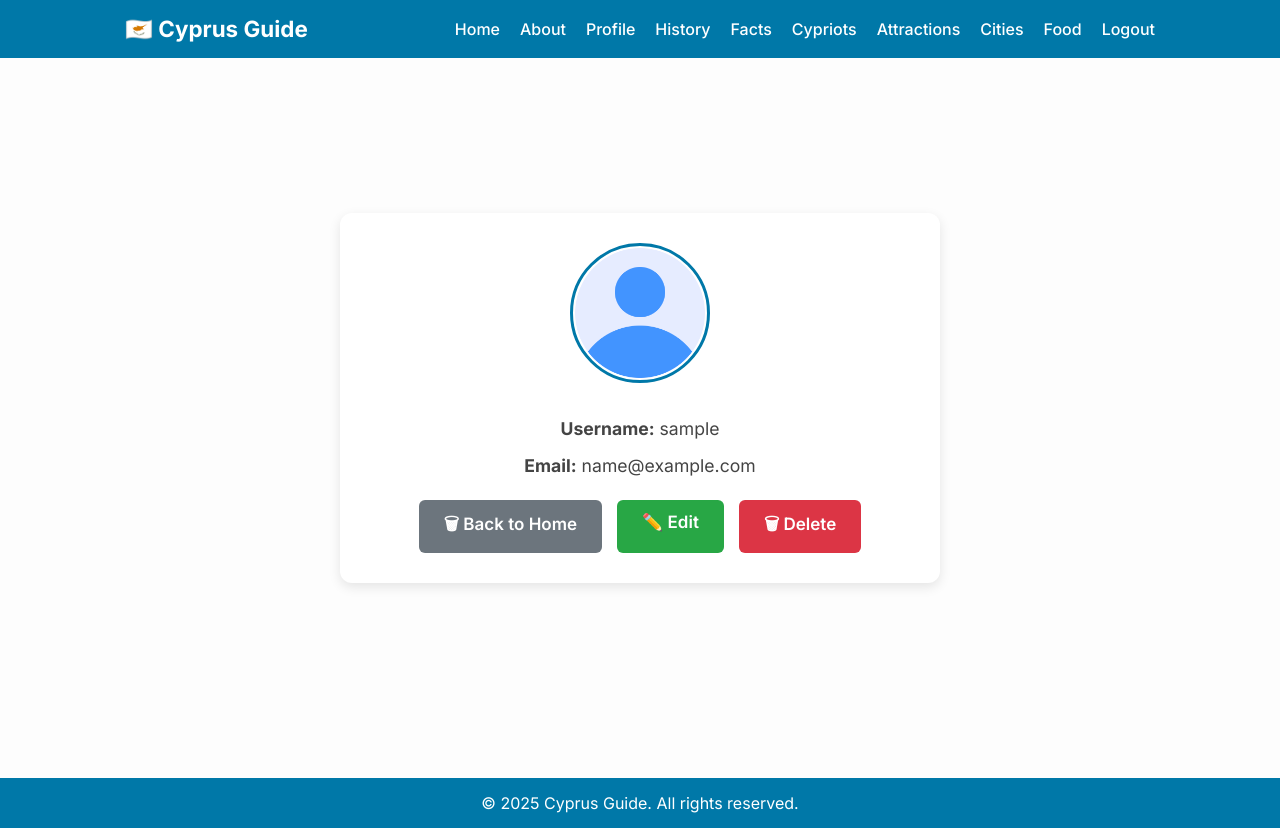
After one commit to KIRILL100-10/cyprus_site, a Django app: page /users/profile/ in a window 1280 px wide. The commit adds this page. Run offline with Django 5.2, Linux system fonts and the light colour scheme; the visitor is signed in with stand-in values (Sample User, id 1).

Commit message:
Added profile URLs, created profile templates, implemented Bootstrap-like button styles, and fixed numerous template and style bugs

```diff
--- a/cyprus_site/main/static/css/style.css
+++ b/cyprus_site/main/static/css/style.css
@@ -33,22 +33,6 @@ section {
 h1, h2, h3 {
     margin-bottom: 20px;
     font-weight: 700;
-}
-
-.btn {
-    background: #ffde59;
-    color: #333;
-    margin-top: 15px;
-    padding: 12px 25px;
-    border-radius: 5px;
-    text-decoration: none;
-    font-weight: bold;
-    transition: background 0.3s;
-    display: inline-block;
-}
-
-.btn:hover {
-    background: #ffc107;
 }
 
 header {
@@ -158,34 +142,85 @@ footer {
     margin-top: 40px;
 }
 
-.btn_home {
-    background: #ffde59;
-    color: #333;
-    margin-top: 15px;
+.btn {
+    font-size: 17px;
     padding: 12px 25px;
-    border-radius: 5px;
+    border-radius: 6px;
     text-decoration: none;
-    font-weight: bold;
-    transition: background 0.3s;
+    font-weight: 600;
     display: inline-block;
-}
-
-
-.btn_authentication {
-    width: 100%;
-    padding: 12px;
-    background: #0078a8;
-    color: white;
+    transition: background 0.3s, transform 0.1s;
+    cursor: pointer;
     border: none;
-    border-radius: 6px;
-    font-size: 1em;
-    font-weight: 600;
-    cursor: pointer;
-    transition: background 0.2s;
 }
 
 .btn:hover {
-    background: #005f84;
+    transform: translateY(-2px);
+}
+
+.btn-primary {
+    background: #007bff;
+    color: #fff;
+}
+.btn-primary:hover {
+    background: #0069d9;
+}
+
+.btn-secondary {
+    background: #6c757d;
+    color: #fff;
+}
+.btn-secondary:hover {
+    background: #5a6268;
+}
+
+.btn-success {
+    background: #28a745;
+    color: #fff;
+}
+.btn-success:hover {
+    background: #218838;
+}
+
+.btn-danger {
+    background: #dc3545;
+    color: #fff;
+}
+.btn-danger:hover {
+    background: #c82333;
+}
+
+.btn-warning {
+    background: #ffc107;
+    color: #212529;
+}
+.btn-warning:hover {
+    background: #e0a800;
+}
+
+.btn-info {
+    background: #17a2b8;
+    color: #fff;
+}
+.btn-info:hover {
+    background: #138496;
+}
+
+.btn-light {
+    background: #f8f9fa;
+    color: #212529;
+    border: 1px solid #ddd;
+}
+.btn-light:hover {
+    background: #e2e6ea;
+}
+
+.btn-dark {
+    background: #343a40;
+    color: #fff;
+}
+.btn-dark:hover {
+    background: #23272b;
 }
 
 .auth-wrapper {
@@ -314,3 +349,81 @@ input:focus, select:focus, textarea:focus {
     from {opacity: 1;}
     to {opacity: 0;}
 }
+
+.profile-card {
+    background: #fff;
+    padding: 30px;
+    border-radius: 12px;
+    max-width: 600px;
+    margin: 40px auto;
+    box-shadow: 0 4px 12px rgba(0,0,0,0.1);
+    text-align: center;
+}
+
+.profile-card img {
+    width: 140px;
+    height: 140px;
+    object-fit: cover;
+    border-radius: 50%;
+    margin-bottom: 20px;
+    border: 3px solid #0078a8;
+}
+
+.profile-info {
+    margin-bottom: 20px;
+    font-size: 1.1em;
+    line-height: 1.6;
+    color: #444;
+}
+
+.profile-info p {
+    margin: 8px 0;
+}
+
+.profile-actions {
+    display: flex;
+    justify-content: center;
+    gap: 15px;
+}
+
+.delete-card {
+    background: #fff;
+    padding: 30px;
+    border-radius: 12px;
+    max-width: 500px;
+    margin: 60px auto;
+    box-shadow: 0 4px 12px rgba(0,0,0,0.1);
+    text-align: center;
+}
+
+.delete-card h1 {
+    color: #e53935;
+    margin-bottom: 20px;
+}
+
+.delete-card p {
+    margin-bottom: 25px;
+    font-size: 1.1em;
+}
+
+.center-wrapper {
+    display: flex;
+    justify-content: center;
+    align-items: center;
+    min-height: calc(100vh - 120px);
+    padding: 20px;
+}
+
+.center-card {
+    background: #fff;
+    padding: 30px;
+    border-radius: 12px;
+    width: 100%;
+    max-width: 600px;
+    box-shadow: 0 4px 12px rgba(0,0,0,0.1);
+    text-align: center;
+}
+
+.container p {
+    margin-bottom: 15px;
+}
--- a/cyprus_site/main/templates/base.html
+++ b/cyprus_site/main/templates/base.html
@@ -16,6 +16,7 @@
                 <li><a href="{% url "home" %}">Home</a></li>
                 <li><a href="{% url "about" %}">About</a></li>
                 {% if user.is_authenticated %}
+                <li><a href="{% url "users:profile" %}">Profile</a></li>
                 <li><a href="#">History</a></li>
                 <li><a href="#">Facts</a></li>
                 <li><a href="#">Cypriots</a></li>
--- a/cyprus_site/main/templates/main/about.html
+++ b/cyprus_site/main/templates/main/about.html
@@ -42,7 +42,7 @@
 <section class="call-to-action">
     <div class="container">
         <p>Want to see the project in action?</p>
-        <a href="{% url "home" %}" class="btn_home">Back to Home</a>
+        <a href="{% url "home" %}" class="btn btn-info">Back to Home</a>
     </div>
 </section>
 {% endblock %}
--- a/cyprus_site/main/templates/main/home.html
+++ b/cyprus_site/main/templates/main/home.html
@@ -6,7 +6,7 @@
 <section class="hero">
     <h1>Welcome to Cyprus 🇨🇾</h1>
     <p>The island of sun, sea, and history. Discover the best places, food, and travel tips.</p>
-    <a href="{% url "about" %}" class="btn_home">Learn More</a>
+    <a href="{% url 'about' %}" class="btn btn-info">Learn More</a>
 </section>
 
 <section class="highlights">
--- a/cyprus_site/users/templates/users/login.html
+++ b/cyprus_site/users/templates/users/login.html
@@ -29,8 +29,9 @@
                     <div class="form-error">{{ error }}</div>
                 {% endfor %}
             </div>
-
-            <button type="submit" class="btn_authentication">Login</button>
+            <div style="text-align:center; margin-top:20px;">
+                <button type="submit" class="btn btn-primary">Login</button>
+            </div>
         </form>
 
         <div class="auth-footer">
--- /dev/null
+++ b/cyprus_site/users/templates/users/profile.html
@@ -0,0 +1,27 @@
+{% extends "base.html" %}
+{% load static %}
+
+{% block title %}My Profile{% endblock %}
+
+{% block content %}
+<div class="center-wrapper">
+    <div class="center-card">
+        {% if profile.photo %}
+            <img src="{{ profile.photo.url }}" alt="Profile photo" style="width:140px; height:140px; object-fit:cover; border-radius:50%; margin-bottom:20px; border:3px solid #0078a8;">
+        {% else %}
+            <img src="{% static 'images/user.png' %}" alt="Default avatar" style="width:140px; height:140px; object-fit:cover; border-radius:50%; margin-bottom:20px; border:3px solid #0078a8;">
+        {% endif %}
+
+        <div class="profile-info">
+            <p><strong>Username:</strong> {{ profile.username }}</p>
+            <p><strong>Email:</strong> {{ profile.email }}</p>
+        </div>
+
+        <div class="profile-actions">
+            <a href="{% url 'home' %}" class="btn btn-secondary">🗑 Back to Home</a>
+            <a href="{% url 'users:update_profile' %}" class="btn btn-success">✏️ Edit</a>
+            <a href="{% url 'users:delete_profile' %}" class="btn btn-danger">🗑 Delete</a>
+        </div>
+    </div>
+</div>
+{% endblock %}
--- a/cyprus_site/users/templates/users/register.html
+++ b/cyprus_site/users/templates/users/register.html
@@ -57,7 +57,9 @@
                 {% endfor %}
             </div>
 
-            <button type="submit" class="btn_authentication">Register</button>
+            <div style="text-align:center; margin-top:20px;">
+                <button type="submit" class="btn btn-primary">Register</button>
+            </div>
         </form>
 
         <div class="auth-footer">
--- a/cyprus_site/users/urls.py
+++ b/cyprus_site/users/urls.py
@@ -7,4 +7,7 @@ urlpatterns = [
     path('register/', views.RegisterView.as_view(), name='register'),
     path('login/', views.UserLoginView.as_view(), name='login'),
     path('logout/', views.UserLogoutView.as_view(), name='logout'),
+    path('profile/', views.Profile.as_view(), name='profile'),
+    path('profile/update/', views.ProfileUpdate.as_view(), name='update_profile'),
+    path('profile/delete/', views.ProfileDelete.as_view(), name='delete_profile'),
 ]
--- a/cyprus_site/users/views.py
+++ b/cyprus_site/users/views.py
@@ -41,7 +41,7 @@ class ProfileUpdate(LoginRequiredMixin, ProfileMixin, SuccessMessageMixin, Updat
     form_class = ProfileForm
     template_name = 'users/profile_update.html'
     success_message = 'Profile Update Successful!'
-    success_url = reverse_lazy('profile')
+    success_url = reverse_lazy('home')
 
 
 class ProfileDelete(LoginRequiredMixin, ProfileMixin, SuccessMessageMixin, DeleteView):
```
Also changed, not shown: cyprus_site/users/templates/users/profile_delete.html (added, +18 -0 lines), cyprus_site/users/templates/users/profile_update.html (added, +25 -0 lines), cyprus_site/main/static/images/user.png (added).
